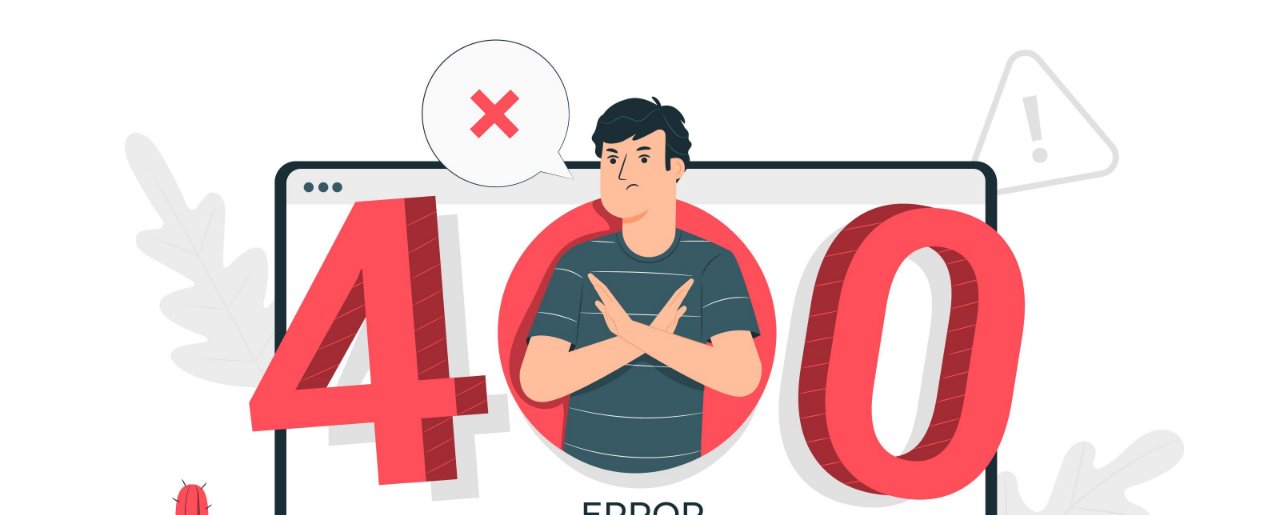
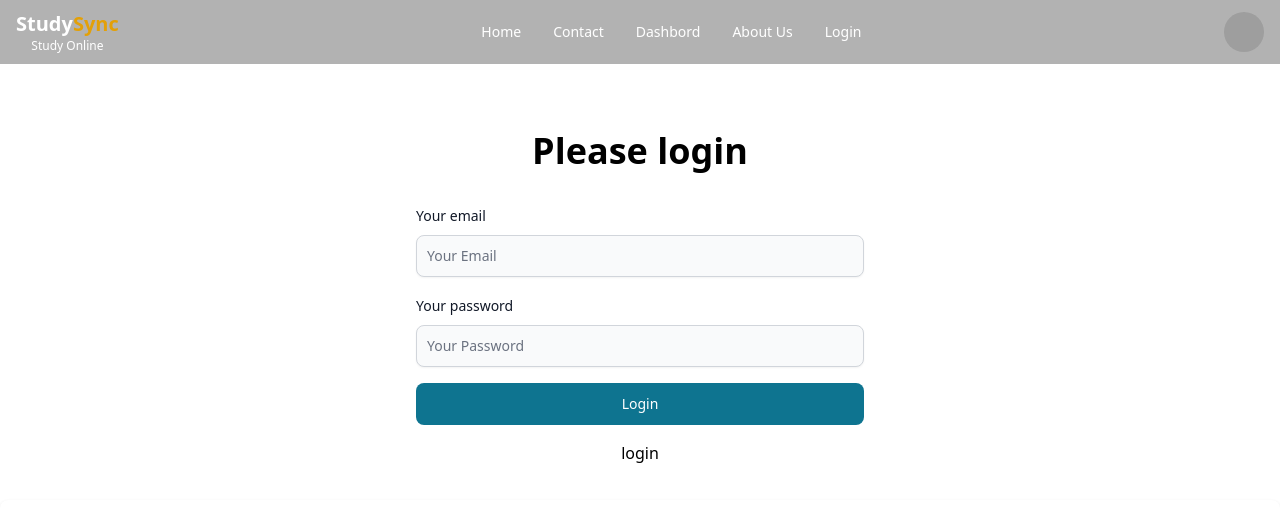
Before and after one commit to Rahim00001/StudySync, a React (Vite) app: page /login in a window 1280 px wide. Before the commit this address had no page. Shown: the top 515 px of the page. Built offline with nearby package versions, Linux system fonts and the light colour scheme; grey boxes are pictures that could not be loaded.

Commit message:
simple login form added

```diff
--- a/src/Pages/Home/Reviews/Reviews.jsx
+++ b/src/Pages/Home/Reviews/Reviews.jsx
@@ -13,7 +13,7 @@ const Reviews = () => {
     // const [rating, setRating] = useState(4);
 
     useEffect(() => {
-        fetch('reviews.json')
+        fetch('http://localhost:5000/reviews')
             .then(res => res.json())
             .then(data => setReviews(data))
     }, [])
--- /dev/null
+++ b/src/Pages/Login/Login.jsx
@@ -0,0 +1,43 @@
+import { Button, Label, TextInput } from 'flowbite-react';
+import { Helmet } from 'react-helmet-async';
+const Login = () => {
+
+    const handleLogin = e => {
+        e.preventDefault();
+        const form = e.target;
+        const email = form.email.value;
+        const password = form.password.value;
+        console.log(email, password);
+    }
+
+    return (
+        <div>
+            <div>
+                <Helmet>
+                    <title>StudySync | Login</title>
+                </Helmet>
+                <div className="flex flex-col w-full items-center justify-center min-h-[500px] px-3">
+                    <h2 className='mt-24 mb-8 text-4xl font-bold '>Please login</h2>
+                    <form onSubmit={handleLogin} className="flex max-w-md w-full flex-col gap-4">
+                        <div>
+                            <div className="mb-2 block">
+                                <Label htmlFor="email2" value="Your email" />
+                            </div>
+                            <TextInput id="email2" type="email" name='email' placeholder="Your Email" required shadow />
+                        </div>
+                        <div>
+                            <div className="mb-2 block">
+                                <Label htmlFor="password2" value="Your password" />
+                            </div>
+                            <TextInput id="password2" type="password" name='password' placeholder='Your Password' required shadow />
+                        </div>
+                        <Button type="submit">Login</Button>
+                        <input type="submit" value='login' />
+                    </form>
+                </div>
+            </div>
+        </div>
+    );
+};
+
+export default Login;
--- a/src/Pages/Shared/Navbar/Navbars.jsx
+++ b/src/Pages/Shared/Navbar/Navbars.jsx
@@ -45,6 +45,9 @@ const Navbars = () => {
                 <Navbar.Link>
                     <NavLink className="text-white" to='/about'>About Us</NavLink>
                 </Navbar.Link>
+                <Navbar.Link>
+                    <NavLink className="text-white" to='/login'>Login</NavLink>
+                </Navbar.Link>
             </Navbar.Collapse>
         </Navbar>
     );
--- a/src/Routes/Routes.jsx
+++ b/src/Routes/Routes.jsx
@@ -5,6 +5,7 @@ import Main from "../Layout/Main";
 import Home from "../Pages/Home/Home/Home";
 import ContactUs from "../Pages/ContactUs/ContactUs";
 import ErrorPage from "../Pages/Error/ErrorPage";
+import Login from "../Pages/Login/Login";
 
 
 export const router = createBrowserRouter([
@@ -24,6 +25,10 @@ export const router = createBrowserRouter([
             {
                 path: '/about',
                 element: <ContactUs></ContactUs>
+            },
+            {
+                path: '/login',
+                element: <Login></Login>
             }
         ]
     },
```
